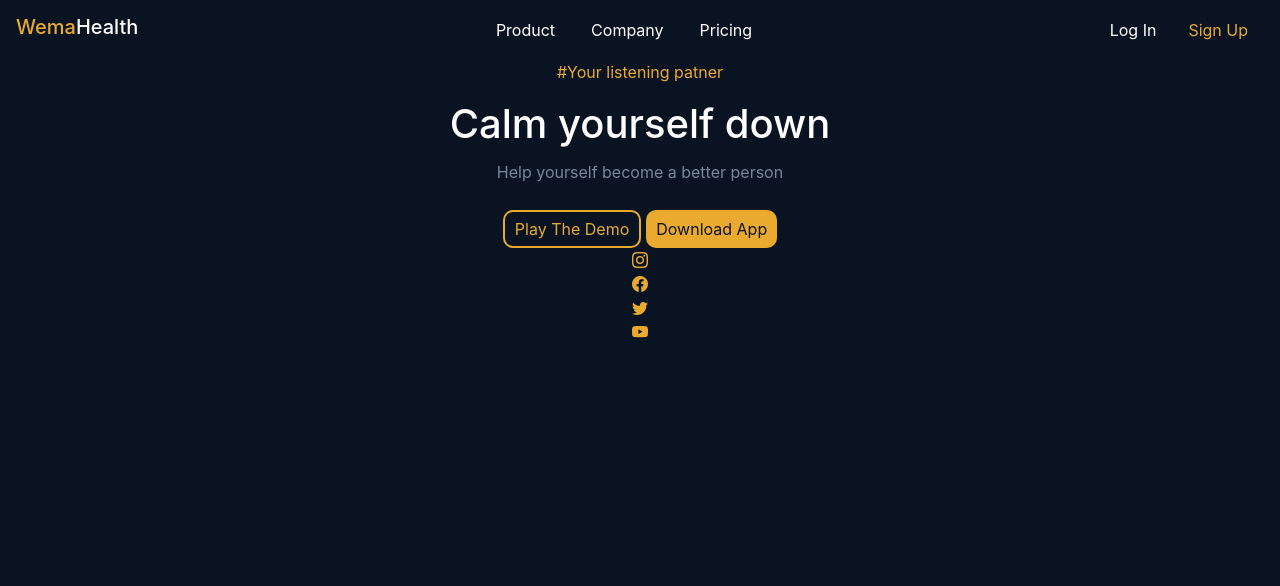
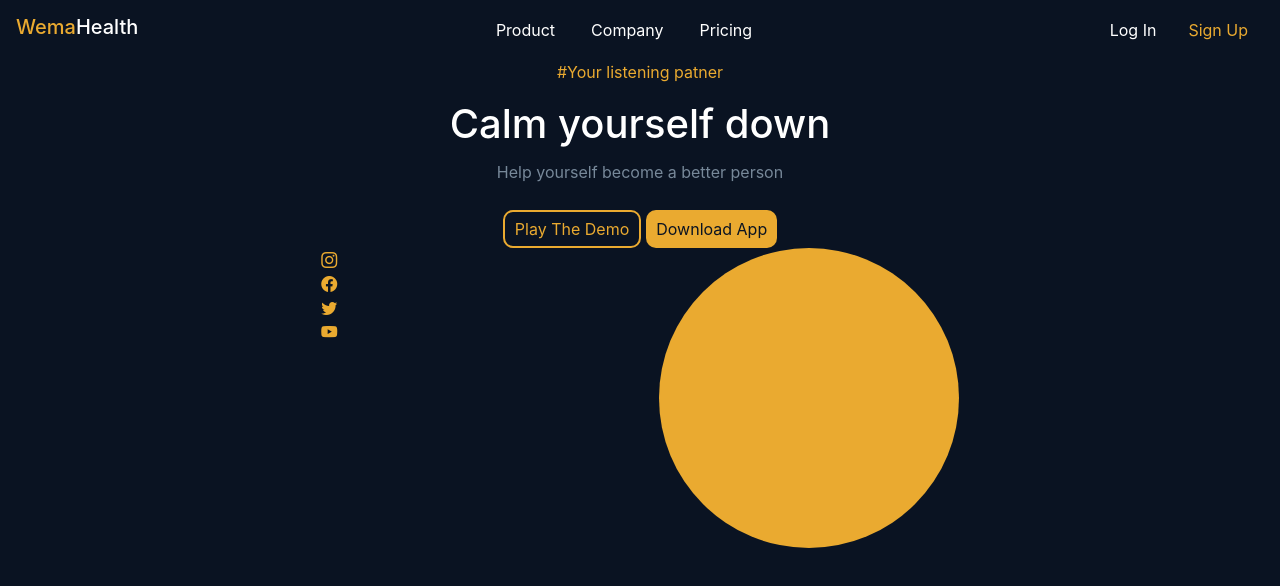
Before and after one commit to Carol254/chatBotApp, an Angular app: page / in a window 1280 px wide. Shown: the top 586 px of the page. Built offline with nearby package versions, Linux system fonts and the light colour scheme.

Commit message:
few changes made

```diff
--- a/src/app/home/home.component.css
+++ b/src/app/home/home.component.css
@@ -50,3 +50,9 @@
     color: #eaaa30;
     cursor: pointer;
 }
+.contentImg{
+    width: 300px;
+    height: 300px;
+    border-radius: 50%;
+    background-color: #eaaa30;
+}
--- a/src/app/home/home.component.html
+++ b/src/app/home/home.component.html
@@ -16,6 +16,10 @@
             <i class="bi bi-youtube"></i>
         </div>
 
+        <div class="contentImg">
+
+        </div>
+
     </div>
 
 </div>
```
